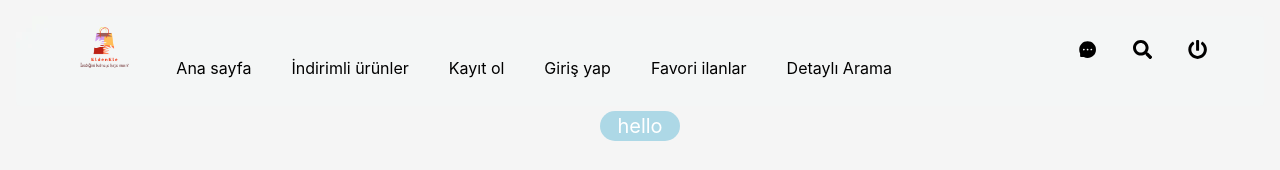
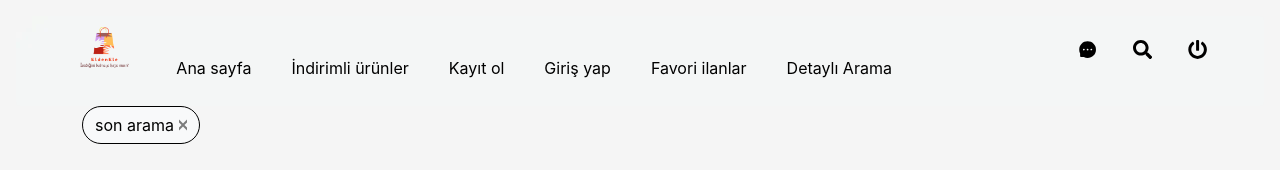
Before and after one commit to sezerkarakas/CengDarkwareExe, a React (Create React App) app in the folder elden-ele/: page / in a window 1280 px wide. Shown: the top 170 px of the page. Built offline with nearby package versions, Linux system fonts and the light colour scheme; no server answers.

Commit message:
silinen kod parçası geri getirildi ve favori arama

```diff
--- a/elden-ele/src/components/FavoriteSearch.jsx
+++ b/elden-ele/src/components/FavoriteSearch.jsx
@@ -1,10 +1,29 @@
-import React from "react";
+import React, { useState } from "react";
 
 const FavoriteSearch = ({ text }) => {
+  const [close, setClose] = useState(true);
+  const closeHandler = () => {
+    setClose(false);
+  };
+
+
   return (
-    <div style={styles.container}>
-      <div style={styles.circular}>
-        <span style={styles.text}>{text}</span>
+    <div className="container">
+      <div className="d-flex">
+        {close && (
+          <button
+            style={{ borderColor: "black", borderRadius: "25px" }}
+            type="button"
+            className="btn btn-light"
+          >
+            son arama
+            <span
+              style={{ marginLeft: "5px" }}
+              className="btn-close"
+              onClick={closeHandler}
+            ></span>
+          </button>
+        )}
       </div>
     </div>
   );
--- a/elden-ele/src/pages/Home.jsx
+++ b/elden-ele/src/pages/Home.jsx
@@ -168,7 +168,8 @@ function Home() {
           <div className="buttons flex"></div>
         </div>
       </div>
-      <FavoriteSearch text={"hello"} />
+        <FavoriteSearch text={"hello"} />
+
       <MainContent>
         <ToastContainer />
         <Sidebar />
```
Also changed, not shown: 2 other files (tests, documents, lock files or other folders).
